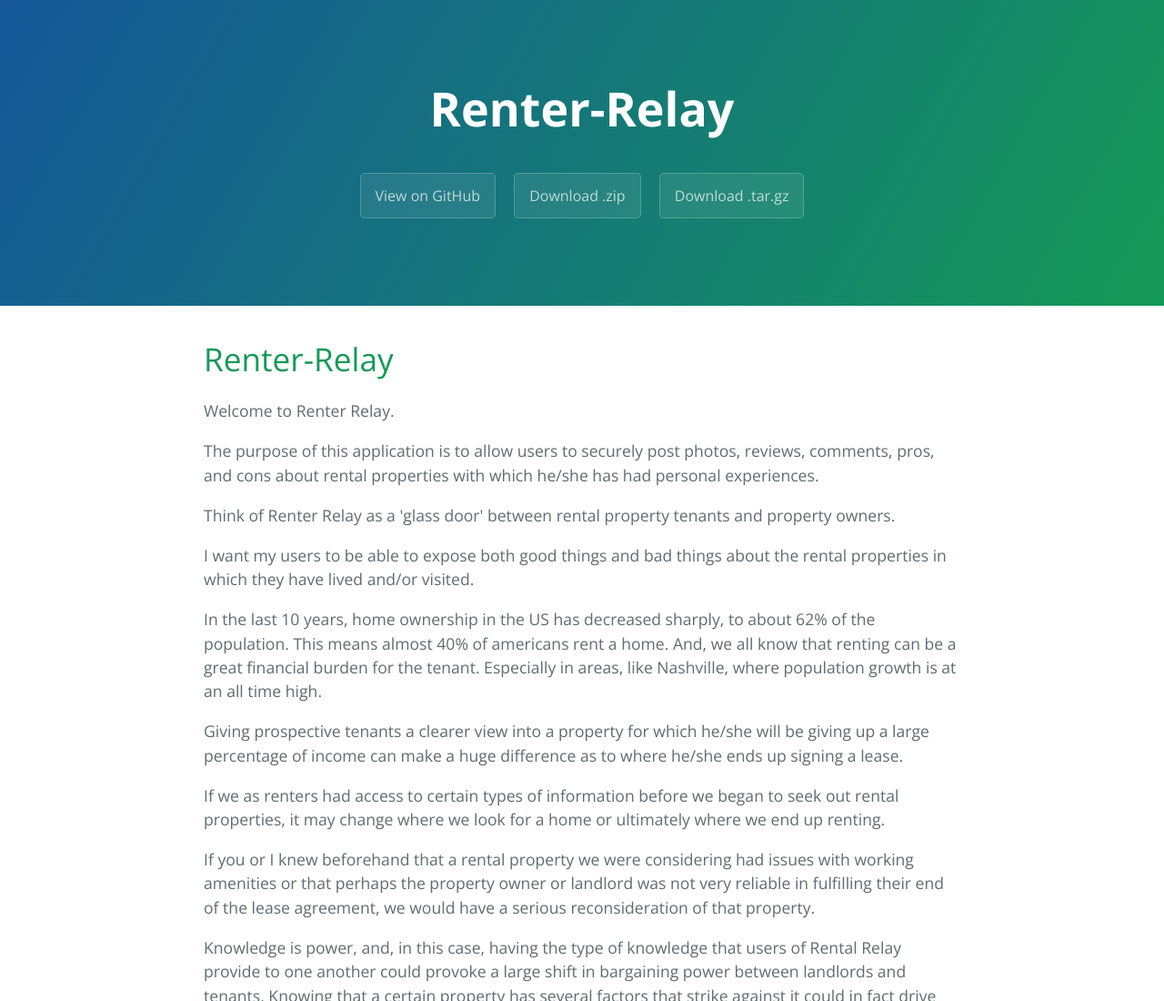
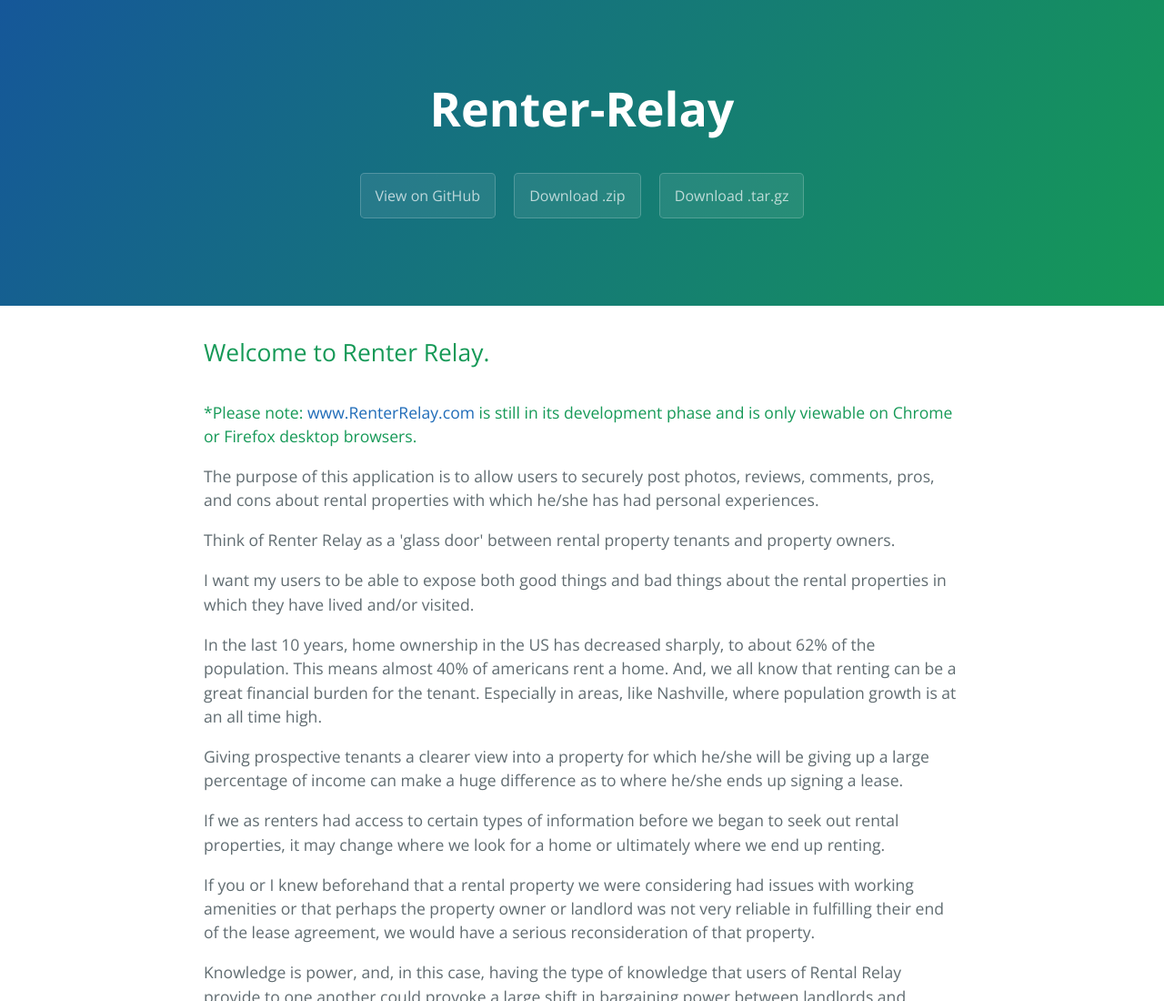
Before and after one commit to JeremyCSwain/Renter-Relay, a plain HTML site: page index.html in a window 1280 px wide. Shown: the top 1100 px of the page at 91% size. Drawn offline with nearby package versions, Linux system fonts and the light colour scheme.

Commit message:
Create gh-pages branch via GitHub

```diff
--- a/index.html
+++ b/index.html
@@ -19,10 +19,11 @@
     </section>
 
     <section class="main-content">
-      <h1>
-<a id="renter-relay" class="anchor" href="#renter-relay" aria-hidden="true"><span aria-hidden="true" class="octicon octicon-link"></span></a>Renter-Relay</h1>
+      <h2>
+<a id="welcome-to-renter-relay" class="anchor" href="#welcome-to-renter-relay" aria-hidden="true"><span aria-hidden="true" class="octicon octicon-link"></span></a>Welcome to Renter Relay.</h2>
 
-<p>Welcome to Renter Relay.</p>
+<h4>
+<a id="please-note-wwwrenterrelaycom-is-still-in-its-development-phase-and-is-only-viewable-on-chrome-or-firefox-desktop-browsers" class="anchor" href="#please-note-wwwrenterrelaycom-is-still-in-its-development-phase-and-is-only-viewable-on-chrome-or-firefox-desktop-browsers" aria-hidden="true"><span aria-hidden="true" class="octicon octicon-link"></span></a>*Please note: <a href="http://www.RenterRelay.com">www.RenterRelay.com</a> is still in its development phase and is only viewable on Chrome or Firefox desktop browsers.</h4>
 
 <p>The purpose of this application is to allow users to securely post photos, reviews, comments, pros, and cons about rental properties with which he/she has had personal experiences.</p>
 
```
Also changed, not shown: params.json (+1 -1 lines).
